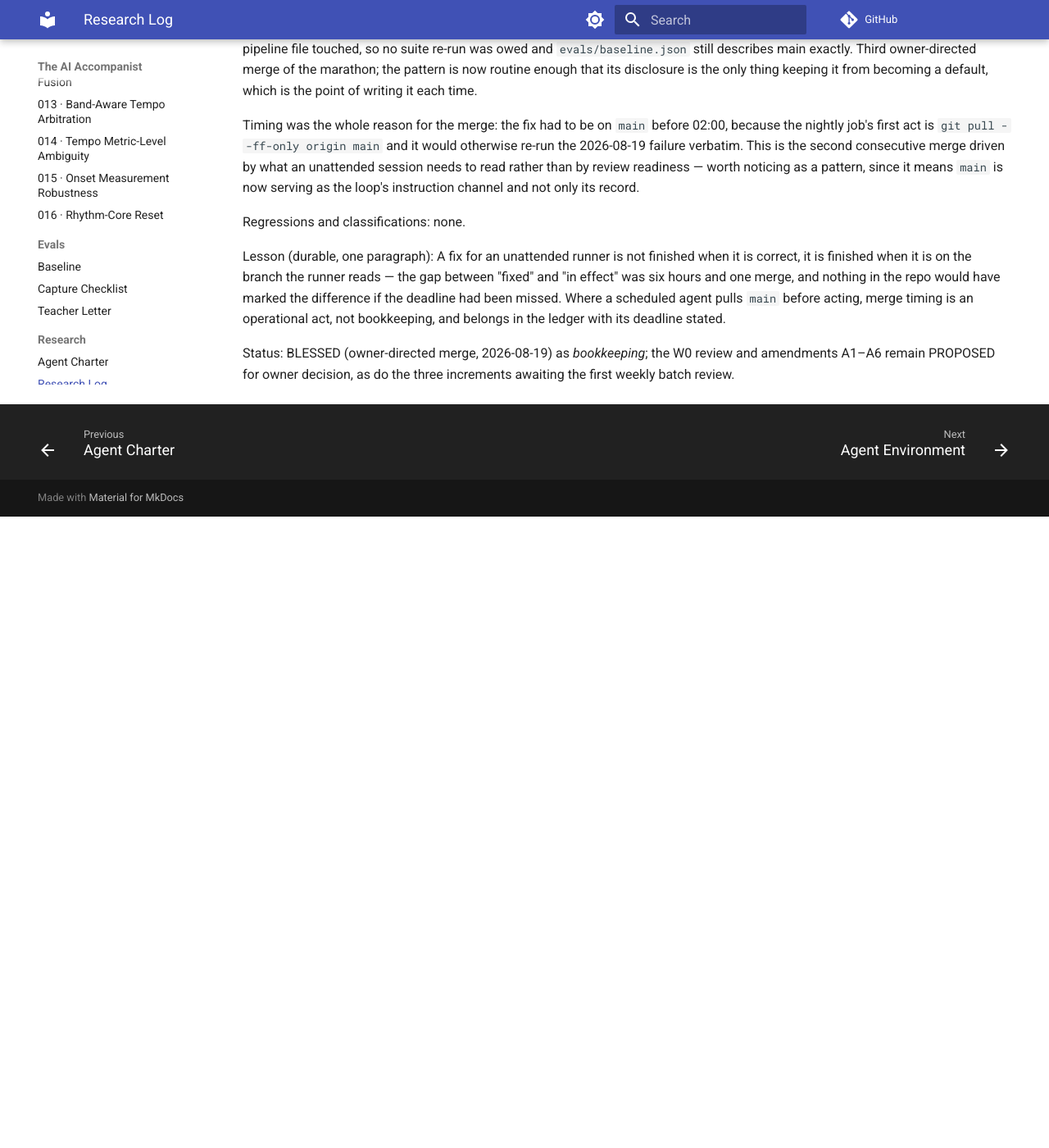
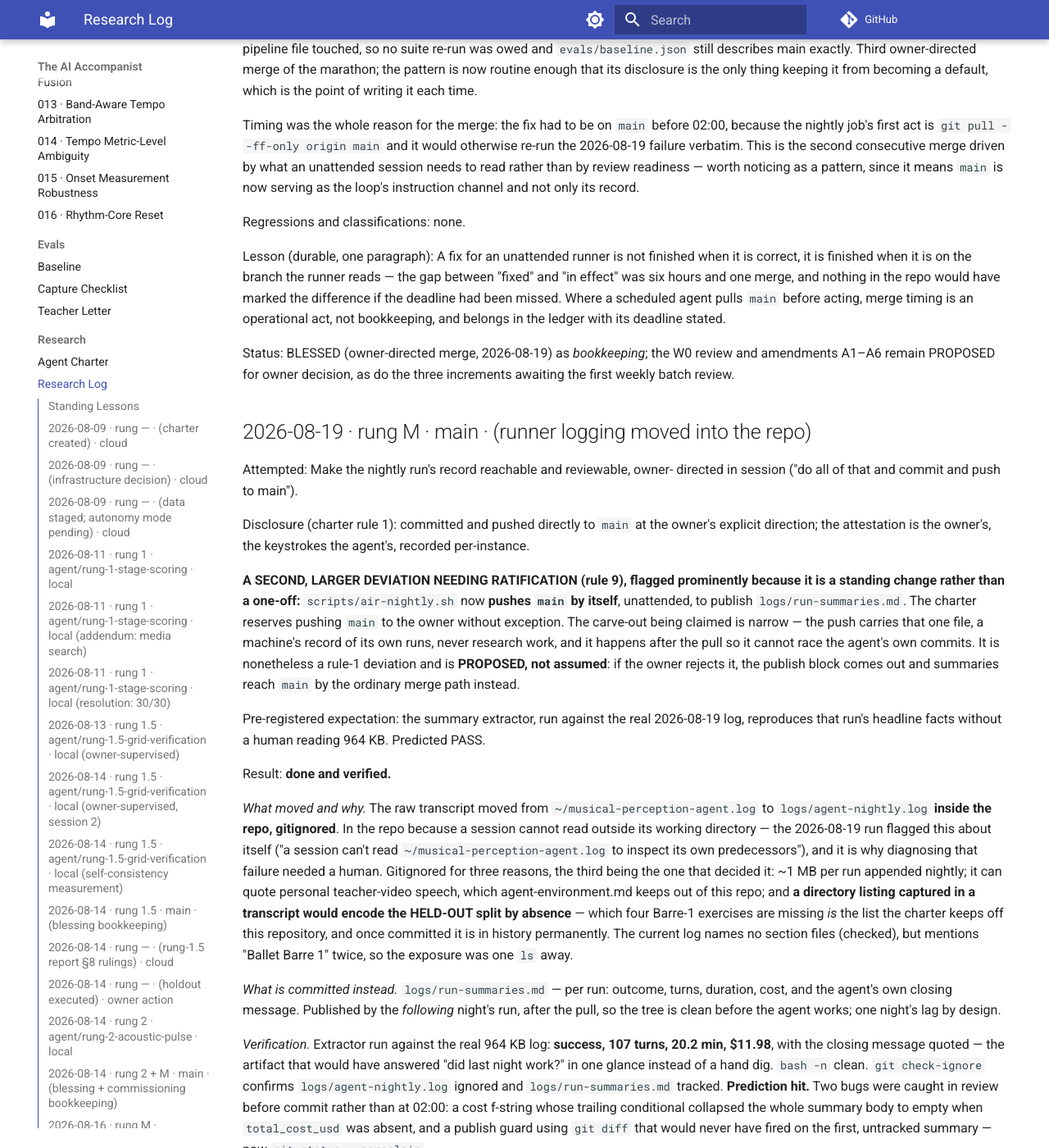
Before and after one commit to ben-juodvalkis/musical-perception, an MkDocs documentation site: the page built from docs/research/RESEARCH-LOG.md, in a window 1280 px wide and 1400 px high, scrolled down 27808 px. Shown: the whole window at 82% size. Built offline with MkDocs 1.6.1 and Material for MkDocs 9.7.7, drawn with Linux system fonts in a browser that asks for light colours; comment, search, counter and statistics services are not loaded; before the commit the page ends 28438 px from its top, so only the background shows below that; some of the changed text lies outside the part shown.

Commit message:
runner logging: raw transcript into repo (gitignored), summaries committed
Moves ~/musical-perception-agent.log to logs/agent-nightly.log inside the
repo so a session can read why its predecessor failed - it cannot read
outside its working directory, which is why the 2026-08-19 failure needed a
human to diagnose. The raw stream stays OUT of git: ~1 MB/run, it can quote
personal teacher-video speech, and a directory listing inside it would
encode the HELD-OUT split by absence.

Committed instead: logs/run-summaries.md - outcome, turns, duration, cost
and the agent's closing message per run, published by the following night's
run after the pull. Verified against the real 2026-08-19 log: success, 107
turns, 20.2 min, $11.98.

FLAGGED FOR OWNER RATIFICATION (charter rule 9): the script now pushes main
by itself to publish that summary. The charter reserves pushing main to the
owner. Narrow carve-out claimed (one file, machine run-record, never
research work); PROPOSED, not assumed.

Co-Authored-By: Claude Opus 5 <noreply@anthropic.com>

```diff
--- a/docs/research/RESEARCH-LOG.md
+++ b/docs/research/RESEARCH-LOG.md
@@ -1819,3 +1819,79 @@ in the ledger with its deadline stated.
 Status: BLESSED (owner-directed merge, 2026-08-19) as *bookkeeping*; the
 W0 review and amendments A1–A6 remain PROPOSED for owner decision, as do
 the three increments awaiting the first weekly batch review.
+
+## 2026-08-19 · rung M · main · (runner logging moved into the repo)
+
+Attempted: Make the nightly run's record reachable and reviewable, owner-
+directed in session ("do all of that and commit and push to main").
+
+Disclosure (charter rule 1): committed and pushed directly to `main` at
+the owner's explicit direction; the attestation is the owner's, the
+keystrokes the agent's, recorded per-instance.
+
+**A SECOND, LARGER DEVIATION NEEDING RATIFICATION (rule 9), flagged
+prominently because it is a standing change rather than a one-off:**
+`scripts/air-nightly.sh` now **pushes `main` by itself**, unattended, to
+publish `logs/run-summaries.md`. The charter reserves pushing `main` to
+the owner without exception. The carve-out being claimed is narrow — the
+push carries that one file, a machine's record of its own runs, never
+research work, and it happens after the pull so it cannot race the
+agent's own commits. It is nonetheless a rule-1 deviation and is
+**PROPOSED, not assumed**: if the owner rejects it, the publish block
+comes out and summaries reach `main` by the ordinary merge path instead.
+
+Pre-registered expectation: the summary extractor, run against the real
+2026-08-19 log, reproduces that run's headline facts without a human
+reading 964 KB. Predicted PASS.
+
+Result: **done and verified.**
+
+*What moved and why.* The raw transcript moved from
+`~/musical-perception-agent.log` to `logs/agent-nightly.log` **inside the
+repo, gitignored**. In the repo because a session cannot read outside its
+working directory — the 2026-08-19 run flagged this about itself ("a
+session can't read `~/musical-perception-agent.log` to inspect its own
+predecessors"), and it is why diagnosing that failure needed a human.
+Gitignored for three reasons, the third being the one that decided it:
+~1 MB per run appended nightly; it can quote personal teacher-video
+speech, which agent-environment.md keeps out of this repo; and **a
+directory listing captured in a transcript would encode the HELD-OUT
+split by absence** — which four Barre-1 exercises are missing *is* the
+list the charter keeps off this repository, and once committed it is in
+history permanently. The current log names no section files (checked),
+but mentions "Ballet Barre 1" twice, so the exposure was one `ls` away.
+
+*What is committed instead.* `logs/run-summaries.md` — per run: outcome,
+turns, duration, cost, and the agent's own closing message. Published by
+the *following* night's run, after the pull, so the tree is clean before
+the agent works; one night's lag by design.
+
+*Verification.* Extractor run against the real 964 KB log: **success, 107
+turns, 20.2 min, $11.98**, with the closing message quoted — the artifact
+that would have answered "did last night work?" in one glance instead of
+a hand dig. `bash -n` clean. `git check-ignore` confirms
+`logs/agent-nightly.log` ignored and `logs/run-summaries.md` tracked.
+**Prediction hit.** Two bugs were caught in review before commit rather
+than at 02:00: a cost f-string whose trailing conditional collapsed the
+whole summary body to empty when `total_cost_usd` was absent, and a
+publish guard using `git diff` that would never have fired on the
+first, untracked summary — now `git status --porcelain`.
+
+Regressions and classifications: none. No eval, grid, or pipeline file
+touched.
+
+Lesson (durable, one paragraph): The instinct to commit the log was right
+about the problem and wrong about the fix — what was actually broken was
+*reachability*, not *durability*, and those wanted opposite answers: move
+the file in, keep the bytes out. Worth keeping is how close the tidy
+version came to permanently leaking a research control: a held-out split
+protected by physical absence is also destroyed by any faithful record of
+that absence, so "just commit the logs" and "never let the loop see the
+holdout" are in direct conflict, and nothing in the repo would have
+announced it. The general rule: before committing any machine-generated
+record, ask what it encodes about what is *missing*, not only about what
+it contains.
+
+Status: PROPOSED. One item needs an explicit owner decision: whether the
+nightly script may push `main` on its own to publish summaries (rule 9
+above), or whether that block should be removed.
```
Also changed, not shown: docs/research/agent-environment.md (+12 -1 lines), logs/run-summaries.md (added, +26 -0 lines), 2 other files.
